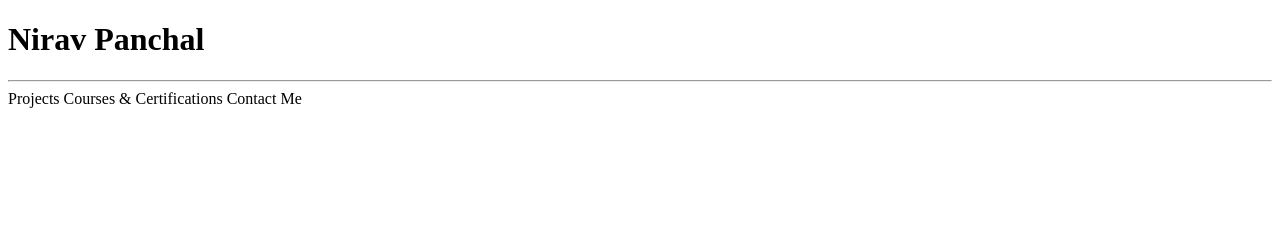
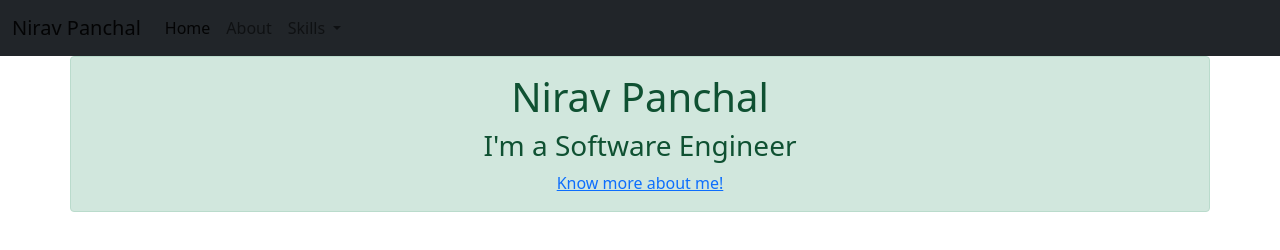
Before and after one commit to niravpanchal11/niravpanchal11, a plain HTML site: page index.html in a window 1280 px wide. Drawn offline with nearby package versions, Linux system fonts and the light colour scheme.

Commit message:
fix index.html

```diff
--- a/index.html
+++ b/index.html
@@ -1,16 +1,65 @@
-<!DOCTYPE html>
+<!doctype html>
 <html lang="en">
-<head>
-    <meta charset="UTF-8">
-    <meta http-equiv="X-UA-Compatible" content="IE=edge">
-    <meta name="viewport" content="width=device-width, initial-scale=1.0">
-    <title>My Portfolio</title>
-</head>
-<body>
-    <h1>Nirav Panchal</h1>
-    <hr>
-    Projects
-    Courses & Certifications
-    Contact Me
-</body>
+  <head>
+    <!-- Required meta tags -->
+    <meta charset="utf-8">
+    <meta name="viewport" content="width=device-width, initial-scale=1">
+
+    <!-- Bootstrap CSS -->
+    <link href="https://cdn.jsdelivr.net/npm/bootstrap@5.0.2/dist/css/bootstrap.min.css" rel="stylesheet" integrity="sha384-EVSTQN3/azprG1Anm3QDgpJLIm9Nao0Yz1ztcQTwFspd3yD65VohhpuuCOmLASjC" crossorigin="anonymous">
+
+    <title>Nirav Panchal</title>
+  </head>
+  <body>
+
+    <nav class="navbar navbar-expand-lg navbar-light bg-dark">
+        <div class="container-fluid">
+          <a class="navbar-brand" href="#">Nirav Panchal</a>
+          <button class="navbar-toggler" type="button" data-bs-toggle="collapse" data-bs-target="#navbarSupportedContent" aria-controls="navbarSupportedContent" aria-expanded="false" aria-label="Toggle navigation">
+            <span class="navbar-toggler-icon"></span>
+          </button>
+          <div class="collapse navbar-collapse" id="navbarSupportedContent">
+            <ul class="navbar-nav me-auto mb-2 mb-lg-0">
+              <li class="nav-item">
+                <a class="nav-link active" aria-current="page" href="#">Home</a>
+              </li>
+              <li class="nav-item">
+                <a class="nav-link" href="#">About</a>
+              </li>
+              <li class="nav-item dropdown">
+                <a class="nav-link dropdown-toggle" href="#" id="navbarDropdown" role="button" data-bs-toggle="dropdown" aria-expanded="false">
+                  Skills
+                </a>
+                <ul class="dropdown-menu" aria-labelledby="navbarDropdown">
+                  <li><a class="dropdown-item" href="#">C/C++</a></li>
+                  <li><a class="dropdown-item" href="#">Java</a></li>
+                  <li><a class="dropdown-item" href="#">Python</a></li>
+                  <!--
+                  <li><hr class="dropdown-divider"></li>
+                  <li><a class="dropdown-item" href="#">/a></li>
+                    -->
+                </ul>
+              </li>
+            </ul>
+          </div>
+        </div>
+      </nav>
+
+    <div class="container alert alert-success text-center">
+        <h1>Nirav Panchal</h1>
+        <h3>I'm a Software Engineer</h3>
+        <a href="about.html">Know more about me!</a>
+    </div>
+
+    <!-- Optional JavaScript; choose one of the two! -->
+
+    <!-- Option 1: Bootstrap Bundle with Popper -->
+    <script src="https://cdn.jsdelivr.net/npm/bootstrap@5.0.2/dist/js/bootstrap.bundle.min.js" integrity="sha384-MrcW6ZMFYlzcLA8Nl+NtUVF0sA7MsXsP1UyJoMp4YLEuNSfAP+JcXn/tWtIaxVXM" crossorigin="anonymous"></script>
+
+    <!-- Option 2: Separate Popper and Bootstrap JS -->
+    <!--
+    <script src="https://cdn.jsdelivr.net/npm/@popperjs/core@2.9.2/dist/umd/popper.min.js" integrity="sha384-IQsoLXl5PILFhosVNubq5LC7Qb9DXgDA9i+tQ8Zj3iwWAwPtgFTxbJ8NT4GN1R8p" crossorigin="anonymous"></script>
+    <script src="https://cdn.jsdelivr.net/npm/bootstrap@5.0.2/dist/js/bootstrap.min.js" integrity="sha384-cVKIPhGWiC2Al4u+LWgxfKTRIcfu0JTxR+EQDz/bgldoEyl4H0zUF0QKbrJ0EcQF" crossorigin="anonymous"></script>
+    -->
+  </body>
 </html>
```
